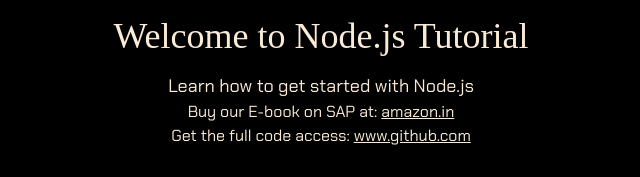
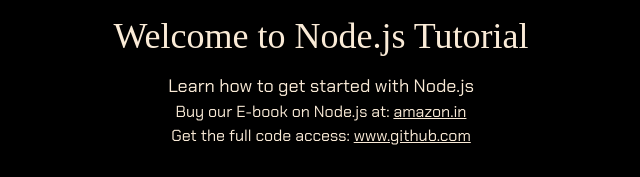
Before and after one commit to sakrin18072/spooky-website, a plain HTML site: page index.html in a window 1280 px wide. Shown: the top 177 px of the page, 319-959 px from the left. Drawn offline with nearby package versions, Linux system fonts and the light colour scheme; no server answers; a web font is replaced by a local one.

Commit message:
Update index.html

```diff
--- a/index.html
+++ b/index.html
@@ -78,7 +78,7 @@
                 </h1>
                 <p class="text-lg">Learn how to get started with Node.js</p>
                 <p>
-                    Buy our E-book on SAP at:
+                    Buy our E-book on Node.js at:
                     <a
                         target="_blank"
                         class="underline"
```
